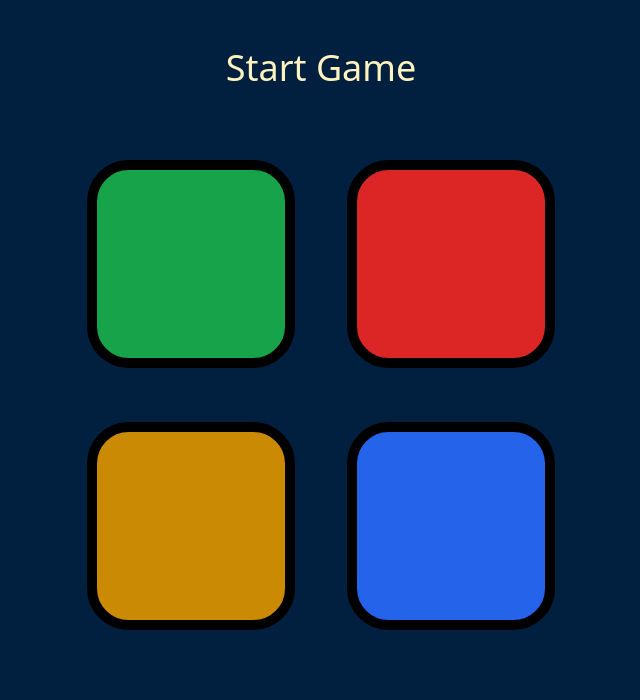
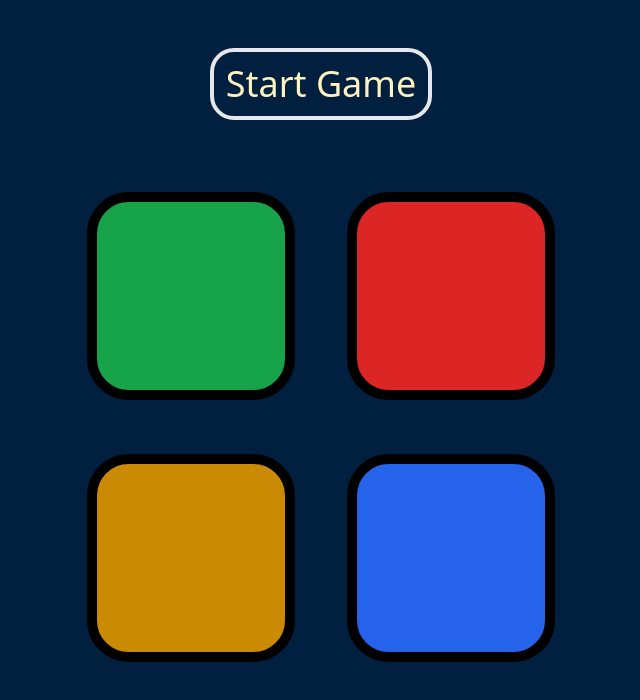
Before and after one commit to MohammadSoleimanikia/simon-game, a website: page docs/index.html in a window 1280 px wide. Shown: the whole page, without its empty margins (319-959 px from the left). Drawn offline with nearby package versions, Linux system fonts and the light colour scheme.

Commit message:
update the button

```diff
--- a/src/input.css
+++ b/src/input.css
@@ -5,10 +5,10 @@ body{
     @apply text-center bg-[#011F3F];
 }
 #start-button{
-    @apply text-4xl m-12 text-[#FEF2BF];
+    @apply text-4xl m-12 text-[#FEF2BF] border-4 rounded-3xl p-3 hover:text-[#011F3F] hover:bg-[#FEF2BF];
 }
 #level-title{
-    @apply text-4xl m-12 text-[#FEF2BF];
+    @apply text-4xl m-12 text-[#FEF2BF] ;
 }
 .container{
     @apply block w-full md:w-2/4 m-auto;
```
Also changed, not shown: docs/styles.css.
